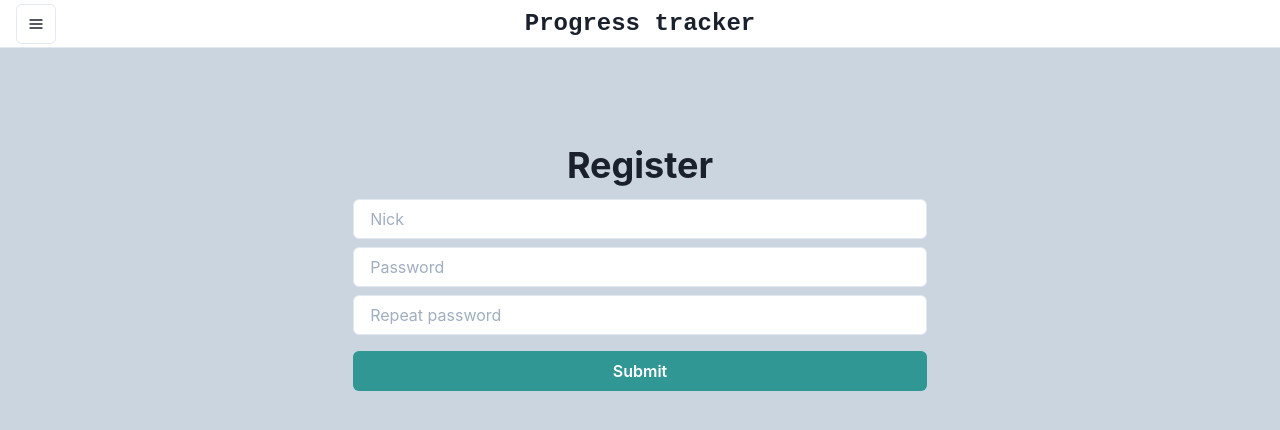
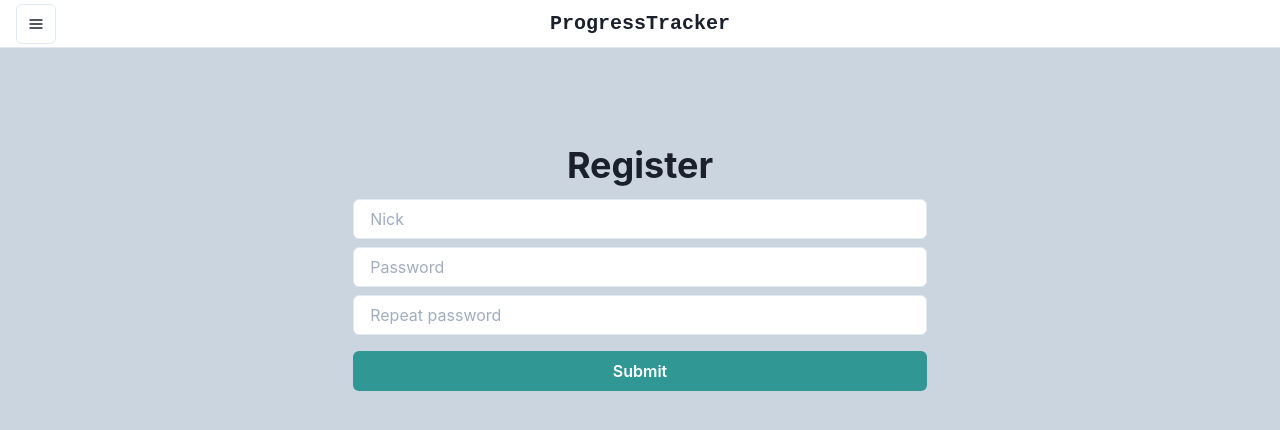
Before and after one commit to rivit98/progress-tracker-frontend, a React (Create React App) app in the folder pt_frontend/: page /register in a window 1280 px wide. Shown: the top 430 px of the page. Built offline with nearby package versions, Linux system fonts and the light colour scheme.

Commit message:
improve navbar styling

```diff
--- a/pt_frontend/public/index.html
+++ b/pt_frontend/public/index.html
@@ -7,9 +7,9 @@
     <meta name="theme-color" content="#000000" />
     <meta
       name="description"
-      content="Progress tracker"
+      content="ProgressTracker"
     />
-    <title>Progress tracker</title>
+    <title>ProgressTracker</title>
   </head>
   <body>
     <noscript>You need to enable JavaScript to run this app.</noscript>
--- a/pt_frontend/src/components/nav/navigation.js
+++ b/pt_frontend/src/components/nav/navigation.js
@@ -62,7 +62,7 @@ export function Navigation({ children }) {
                 <DrawerContent>
                     <Flex h="20" w="full" alignItems="center" justify={'space-between'}>
                         <Text fontSize="2xl" fontFamily="monospace" fontWeight="bold" ml={5}>
-                            Progress tracker
+                            ProgressTracker
                         </Text>
                         <CloseButton mr={4} display={'flex'} onClick={onClose} />
                     </Flex>
@@ -79,7 +79,7 @@ export function Navigation({ children }) {
                 </DrawerContent>
             </Drawer>
             <TopNavbar onOpen={onOpen} />
-            <Box p="4">{children}</Box>
+            <Box p="4" w="full">{children}</Box>
         </Box>
     );
 }
--- a/pt_frontend/src/components/nav/topNavbar.js
+++ b/pt_frontend/src/components/nav/topNavbar.js
@@ -1,9 +1,13 @@
 import { Box, Flex, IconButton, Text } from '@chakra-ui/react';
 import { FiMenu } from 'react-icons/fi';
-import { UserMenu } from './userMenu';
 import React from 'react';
+import { useSelector } from 'react-redux';
+import { currentUserData, isLoggedIn } from '../../context/userReducer';
 
 export const TopNavbar = ({ onOpen }) => {
+    const { username } = useSelector(currentUserData);
+    const logged = useSelector(isLoggedIn);
+
     return (
         <Flex
             px={4}
@@ -21,16 +25,16 @@ export const TopNavbar = ({ onOpen }) => {
             <Text
                 display={'flex'}
                 flex={3}
-                fontSize="2xl"
+                fontSize="xl"
                 fontFamily="monospace"
                 fontWeight="bold"
                 justifyContent={'center'}
             >
-                Progress tracker
+                ProgressTracker
             </Text>
 
             <Box display={'flex'} flex={1} justifyContent={'flex-end'}>
-                <UserMenu />
+                {logged && <Text>{username}</Text>}
             </Box>
         </Flex>
     );
--- a/pt_frontend/src/components/nav/userMenu.js
+++ /dev/null
@@ -1,15 +0,0 @@
-import { useSelector } from 'react-redux';
-import { currentUserData, isLoggedIn } from '../../context/userReducer';
-import { Text } from '@chakra-ui/react';
-import React from 'react';
-
-export const UserMenu = () => {
-    const { username } = useSelector(currentUserData);
-    const logged = useSelector(isLoggedIn);
-
-    return (
-        <>
-            {logged && <Text fontWeight={'bold'}>{username}</Text>}
-        </>
-    );
-};
```
